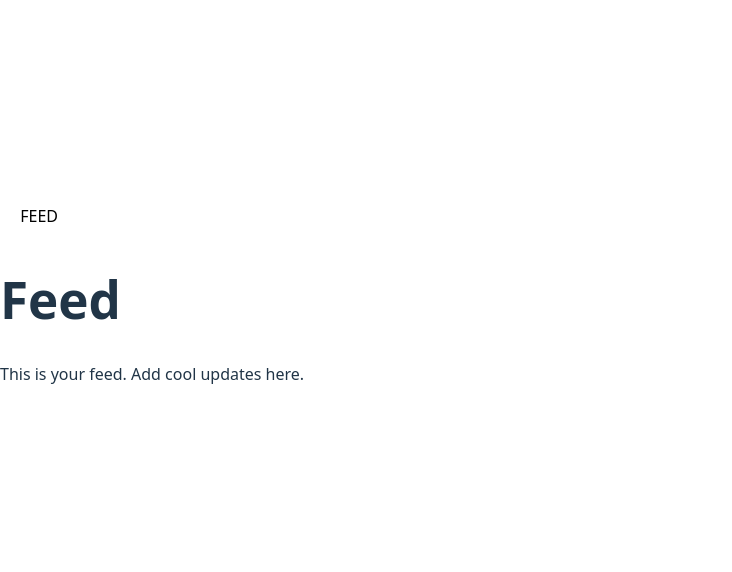
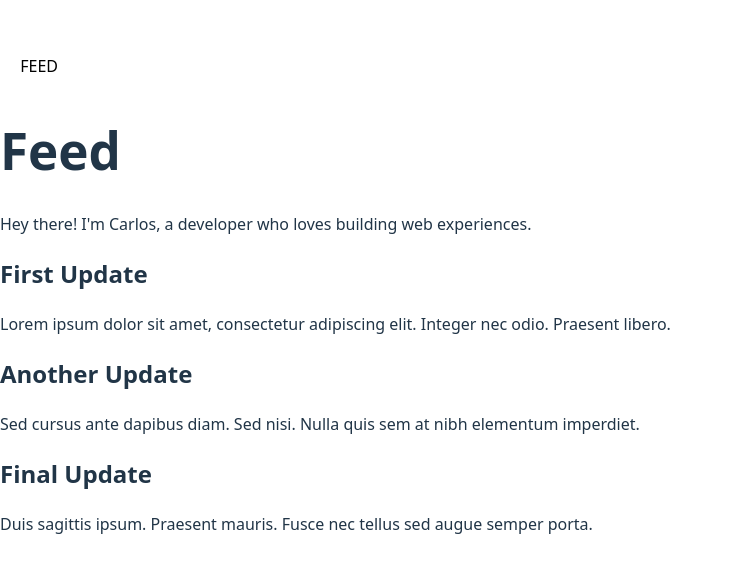
Before and after one commit to Not-Klaros/Port-Chan, a React (Vite) app in the folder my-portfolio/: page / in a window 1280 px wide. Shown: the part 102-674 px from the top of the page, without its empty margins (0-732 px from the left). Built offline with nearby package versions, Linux system fonts and the light colour scheme; the HTML template or start-up script is replaced by a standard one.

Commit message:
style: add blog layout to feed

```diff
--- a/my-portfolio/src/pages/Feed.tsx
+++ b/my-portfolio/src/pages/Feed.tsx
@@ -1,2 +1,38 @@
-const Feed = () => <div><h1>Feed</h1><p>This is your feed. Add cool updates here.</p></div>;
+const posts = [
+  {
+    title: 'First Update',
+    body:
+      'Lorem ipsum dolor sit amet, consectetur adipiscing elit. Integer nec odio. Praesent libero.',
+  },
+  {
+    title: 'Another Update',
+    body:
+      'Sed cursus ante dapibus diam. Sed nisi. Nulla quis sem at nibh elementum imperdiet.',
+  },
+  {
+    title: 'Final Update',
+    body:
+      'Duis sagittis ipsum. Praesent mauris. Fusce nec tellus sed augue semper porta.',
+  },
+];
+
+const Feed = () => (
+  <div className="feed-layout">
+    <div className="feed-left">
+      <h1>Feed</h1>
+      <p className="profile-description">
+        Hey there! I&#39;m Carlos, a developer who loves building web experiences.
+      </p>
+    </div>
+    <div className="feed-right">
+      {posts.map((post) => (
+        <div key={post.title} className="feed-block">
+          <h2>{post.title}</h2>
+          <p>{post.body}</p>
+        </div>
+      ))}
+    </div>
+  </div>
+);
+
 export default Feed;
--- a/my-portfolio/src/style.css
+++ b/my-portfolio/src/style.css
@@ -81,3 +81,35 @@ body {
   padding: 1rem;
   border-radius: 1px;
 }
+
+/* Layout for the blog-style feed page */
+.feed-layout {
+  display: flex;
+  gap: 2rem;
+  max-width: 1200px;
+  margin: 0 auto;
+}
+
+.feed-left {
+  flex-basis: 30%;
+  padding: 1rem;
+}
+
+.profile-description {
+  margin-top: 0.5rem;
+  line-height: 1.4;
+}
+
+.feed-right {
+  flex-basis: 70%;
+  display: flex;
+  flex-direction: column;
+  gap: 1rem;
+  padding: 1rem;
+}
+
+.feed-block {
+  background-color: #272727;
+  padding: 1rem;
+  border-radius: 1px;
+}
```
